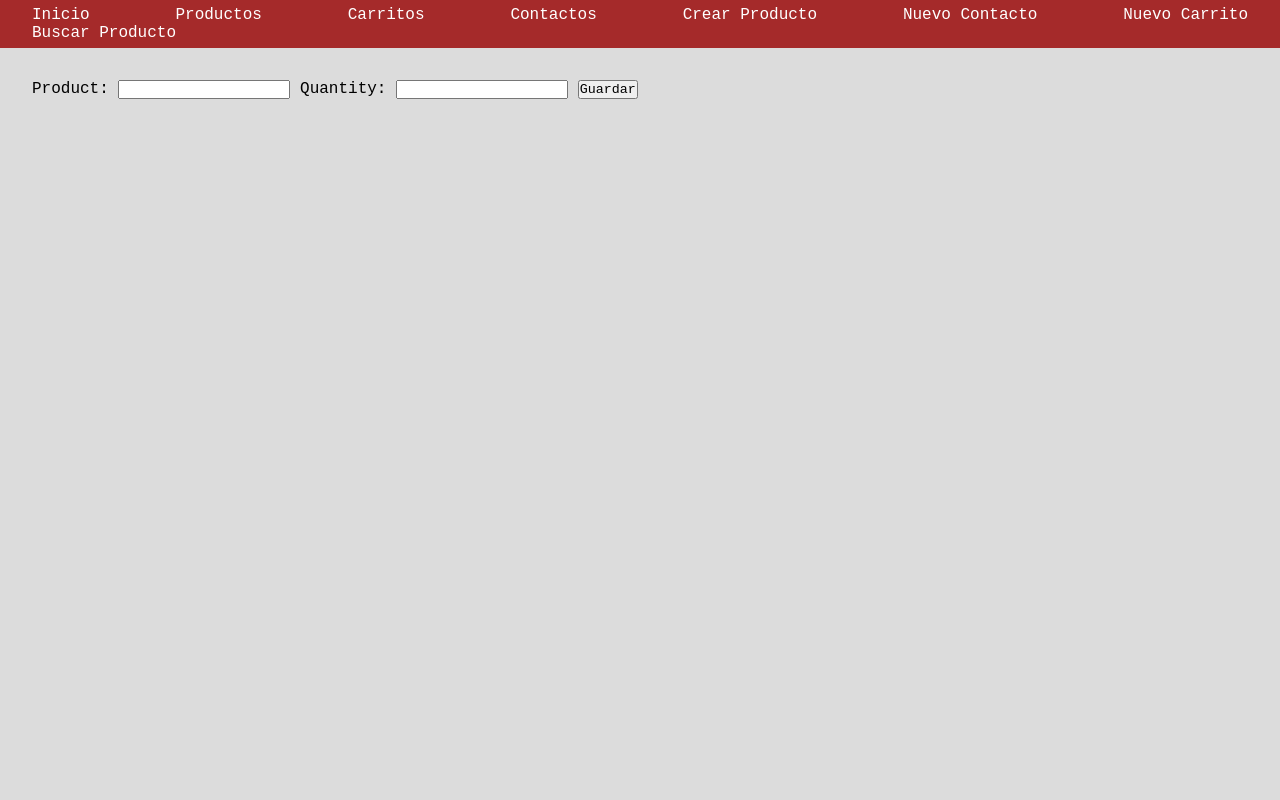
After one commit to rodridega/Tercera-pre-entrega-Deganutti, a Django app: page /new-cart/ in a window 1280 px wide. The commit adds this page. Run offline with Django 4.2, Linux system fonts and the light colour scheme.

Commit message:
add forms

```diff
--- a/codershoping/forms.py
+++ b/codershoping/forms.py
@@ -1,20 +1,14 @@
 from django import forms
-from .models import Product, Cart, Contact
 
-class ProductForm(forms.ModelForm):
-    class Meta:
-        model = Product
-        fields = ('name', 'description', 'price')
+class ProductForm(forms.Form):
+        name=forms.CharField()
+        description=forms.CharField()
 
-class CartForm(forms.ModelForm):
-    class Meta:
-        model = Cart
-        fields = ('product', 'quantity')
+class CartForm(forms.Form):
+        product=forms.CharField()
+        quantity=forms.IntegerField()
 
-class ContactForm(forms.ModelForm):
-    class Meta:
-        model = Contact
-        fields = ('name', 'email', 'message')
-
-class SearchForm(forms.Form):
-    query = forms.CharField(label='Buscar', max_length=100)
+class ContactForm(forms.Form):
+    name = forms.CharField(max_length=255)
+    email= forms.EmailField(max_length=254)
+    message = forms.CharField(max_length=255)
--- a/codershoping/models.py
+++ b/codershoping/models.py
@@ -7,7 +7,7 @@ class Product(models.Model):
     price = models.IntegerField()
 
 class Cart(models.Model):
-    product = models.IntegerField()
+    product = models.CharField(max_length=255)
     quantity = models.IntegerField()
 
 class Contact(models.Model):
--- a/codershoping/templates/codershoping/base.html
+++ b/codershoping/templates/codershoping/base.html
@@ -1,6 +1,7 @@
 {% load static %}
 <!DOCTYPE html>
 <html lang="en">
+
 <head>
     <meta charset="UTF-8">
     <meta http-equiv="X-UA-Compatible" content="IE=edge">
@@ -10,34 +11,52 @@
     <link href="{% static 'css/styles.css' %}" rel="stylesheet" />
 
 </head>
+
 <body>
     <header>
         <nav>
             <ul>
                 <li>
-                    <a href={% url 'inicio' %} >Inicio</a>
+                    <a href={% url 'inicio' %}>Inicio</a>
                 </li>
                 <li>
                     <a href={% url 'productos' %}>Productos</a>
                 </li>
                 <li>
-                    <a href={% url 'carrito' %}>Carrito</a>
+                    <a href={% url 'carrito' %}>Carritos</a>
                 </li>
                 <li>
-                    <a href={% url 'contacto' %}>Contacto</a>
+                    <a href={% url 'contacto' %}>Contactos</a>
                 </li>
                 <li>
-                    <a href={% url 'buscar' %}>Buscar</a>
+                    <a href={% url 'crear_producto' %}>Crear Producto</a>
+                </li>
+                <li>
+                    <a href={% url 'nuevo_contacto' %}>Nuevo Contacto</a>
+                </li>
+                <li>
+                    <a href={% url 'nuevo_carrito' %}>Nuevo Carrito</a>
+                </li>
+                <li>
+                    <a href={% url 'buscar_producto' %}>Buscar Producto</a>
                 </li>
             </ul>
         </nav>
 
     </header>
+    <main>
+
         {% block index %}{% endblock index %}
         {% block products %}{% endblock products %}
         {% block cart %}{% endblock cart %}
         {% block contact %}{% endblock contact %}
         {% block search %}{% endblock search %}
         {% block search_result %}{% endblock search_result %}
+        {% block product_form %}{% endblock product_form %}
+        {% block contact_form %}{% endblock contact_form %}
+        {% block product_search %}{% endblock product_search %}
+        {% block product_results %}{% endblock product_results %}
+    </main>
 </body>
+
 </html>
--- /dev/null
+++ b/codershoping/templates/codershoping/cart_form.html
@@ -0,0 +1,15 @@
+{%  extends 'base.html' %}
+
+{% block contact_form %}
+
+    <form action={% url 'nuevo_carrito' %} method='POST'>
+        {% csrf_token %}
+
+        {{formulario}}
+
+        <input type="submit" value="Guardar" />
+    </form>
+
+
+
+{% endblock contact_form %}
--- a/codershoping/templates/codershoping/index.html
+++ b/codershoping/templates/codershoping/index.html
@@ -1,6 +1,7 @@
 {% extends 'base.html' %}
 
 {% block index %}
-
-    <p>Coder Shoping! <p>
+    <div class="home">
+        <h1>Coder Store! <h1>
+    </div>
 {% endblock index %}
--- a/codershoping/urls.py
+++ b/codershoping/urls.py
@@ -1,10 +1,15 @@
 from django.urls import path
-from .views import products, index, cart, contact, search
+from .views import products, index, cart, contact, create_product, new_contact, new_cart, product_search,search
 
 urlpatterns = [
     path('', index, name='inicio'),
     path('products/', products, name='productos'),
     path('cart/', cart, name='carrito'),
     path('contact/', contact, name='contacto'),
-    path('search/', search, name='buscar'),
+    path('create-product/', create_product, name="crear_producto"),
+    path('new-contact/', new_contact, name='nuevo_contacto'),
+    path('new-cart/', new_cart, name='nuevo_carrito'),
+    path('product-search/', product_search, name='buscar_producto'),
+    path('search/', search, name='resultado_busqueda')
+
 ]
--- a/codershoping/views.py
+++ b/codershoping/views.py
@@ -1,8 +1,9 @@
 from django.shortcuts import render, redirect
 from django.template import loader
 from django.http import HttpResponse
-from .forms import ProductForm, CartForm, ContactForm, SearchForm
-from .models import Product, Cart, Contact
+from django.urls import reverse
+from .forms import ProductForm, CartForm, ContactForm
+from .models import Product, Contact, Cart
 
 # Create your views here.
 
@@ -14,50 +15,78 @@ def index(request):
     return HttpResponse(doc)
 
 def products(request):
-
-    if request.method == 'POST':
-        form = ProductForm(request.POST)
-        if form.is_valid():
-            form.save()
-            return redirect('/')
-    else:
-        form = ProductForm()
-    return render(request, 'products.html', {'form': form})
+    context = {
+        'products': Product.objects.all()
+    }
+    return render(request=request, template_name='products.html', context=context)
 
 
 def contact(request):
-    if request.method == 'POST':
-        form = ContactForm(request.POST)
-        if form.is_valid():
-            form.save()
-            return redirect('/')
-    else:
-        form = ContactForm()
-    return render(request, 'contact.html', {'form': form})
+    context = {
+        'contacts': Contact.objects.all()
+    }
+    return render(request=request, template_name='contact.html', context=context)
+
 
 def cart(request):
-    if request.method == 'POST':
-        form = CartForm(request.POST)
+    context = {
+        'carts': Cart.objects.all()
+    }
+    return render(request=request, template_name='cart.html', context=context)
+
+def create_product(request):
+    if request.method == "POST":
+        data = request.POST
+        product = Product(name=data['name'], description=data['description'], price=data['price'])
+        product.save()
+        return render(request, 'products.html')
+    else:
+        return render(request, template_name='product_form.html')
+
+def new_contact(request):
+    if request.method == "POST":
+        form = ContactForm(request.POST)
+
         if form.is_valid():
-            form.save()
-            return redirect('/')
+            data = form.cleaned_data
+            contact = Contact(name=data['name'], email=data['email'], message=data['message'])
+            contact.save()
+            success = reverse('contacto')
+            return redirect(success)
+
     else:
-        form = CartForm()
-    return render(request, 'cart.html', {'form': form})
+        formulario = ContactForm()
+
+    return render(request=request, template_name='contact_form.html', context={'formulario': formulario})
 
 
-from django.shortcuts import render
+def new_cart(request):
+    if request.method == "POST":
+        form = CartForm(request.POST)
+
+        if form.is_valid():
+            data = form.cleaned_data
+            contact = Cart(product=data['product'],quantity=data['quantity'] )
+            contact.save()
+            success = reverse('carrito')
+            return redirect(success)
+
+    else:
+        formulario = CartForm()
+    return render(request=request, template_name='cart_form.html', context={'formulario': formulario})
 
 
+def product_search(request):
+    return render(request=request, template_name='product_search.html')
+
 def search(request):
-    if request.method == 'POST':
-        form = SearchForm(request.POST)
-        if form.is_valid():
-            query = form.cleaned_data['query']
-            products = Product.objects.filter(name__icontains=query)
-            carts = Cart.objects.filter(product__name__icontains=query)
-            contacts = Contact.objects.filter(name__icontains=query)
-            return render(request, 'search_results.html', {'products': products, 'carts': carts, 'contacts': contacts})
+
+    if request.GET['name']:
+        product = request.GET['name']
+        products_result = Product.objects.filter(name__icontains = product)
+
+        return render(request=request, template_name='product_results.html', context={'products': products_result})
     else:
-        form = SearchForm()
-    return render(request, 'search.html', {'form': form})
+        response = "No enviaste datos"
+
+    return HttpResponse(response)
--- /dev/null
+++ b/static/css/styles.css
@@ -0,0 +1,65 @@
+*{
+    margin: 0;
+    padding: 0;
+    box-sizing: border-box;
+    font-family: 'Courier New', Courier, monospace;
+}
+body{
+    min-height: 100vh;
+    background-color: gainsboro;
+}
+
+ul{
+    display: flex;
+    flex-wrap: wrap;
+    align-items: center;
+    justify-content: space-between;
+}
+
+header{
+    min-height: 3em;
+    background-color: brown;
+    display: flex;
+    justify-content: center;
+    align-items: center;
+}
+
+a{
+    text-decoration: none;
+    color: white;
+    margin: 0em 2em
+}
+
+li{
+    list-style: none;
+}
+main{
+    padding: 2em;
+}
+
+.home{
+    display: flex;
+    justify-content: center;
+    align-items: center;
+}
+
+.home h1{
+    font-size: 5em;
+}
+
+
+.products-list{
+    display: flex;
+    flex-wrap: wrap;
+    justify-content: flex-start;
+    align-items: center;
+}
+
+
+.box{
+    width: 10em;
+    min-height: 8em;
+    margin: 10px;
+    padding: 1em;
+    border: 1px solid blueviolet;
+}
```
Also changed, not shown: codershoping/templates/codershoping/cart.html (+9 -6 lines), codershoping/templates/codershoping/contact.html (+10 -6 lines), codershoping/templates/codershoping/contact_form.html (added, +15 -0 lines), codershoping/templates/codershoping/product_form.html (added, +15 -0 lines), codershoping/templates/codershoping/product_results.html (added, +18 -0 lines), codershoping/templates/codershoping/product_search.html (added, +14 -0 lines), codershoping/templates/codershoping/products.html (+14 -10 lines), codershoping/templates/codershoping/search_result.html (deleted, +0 -23 lines), coderstore/settings.py (+6 -1 lines), README.md (added), db.sqlite3, 1 other file. Lines whose indentation alone changed are shown as unchanged.
